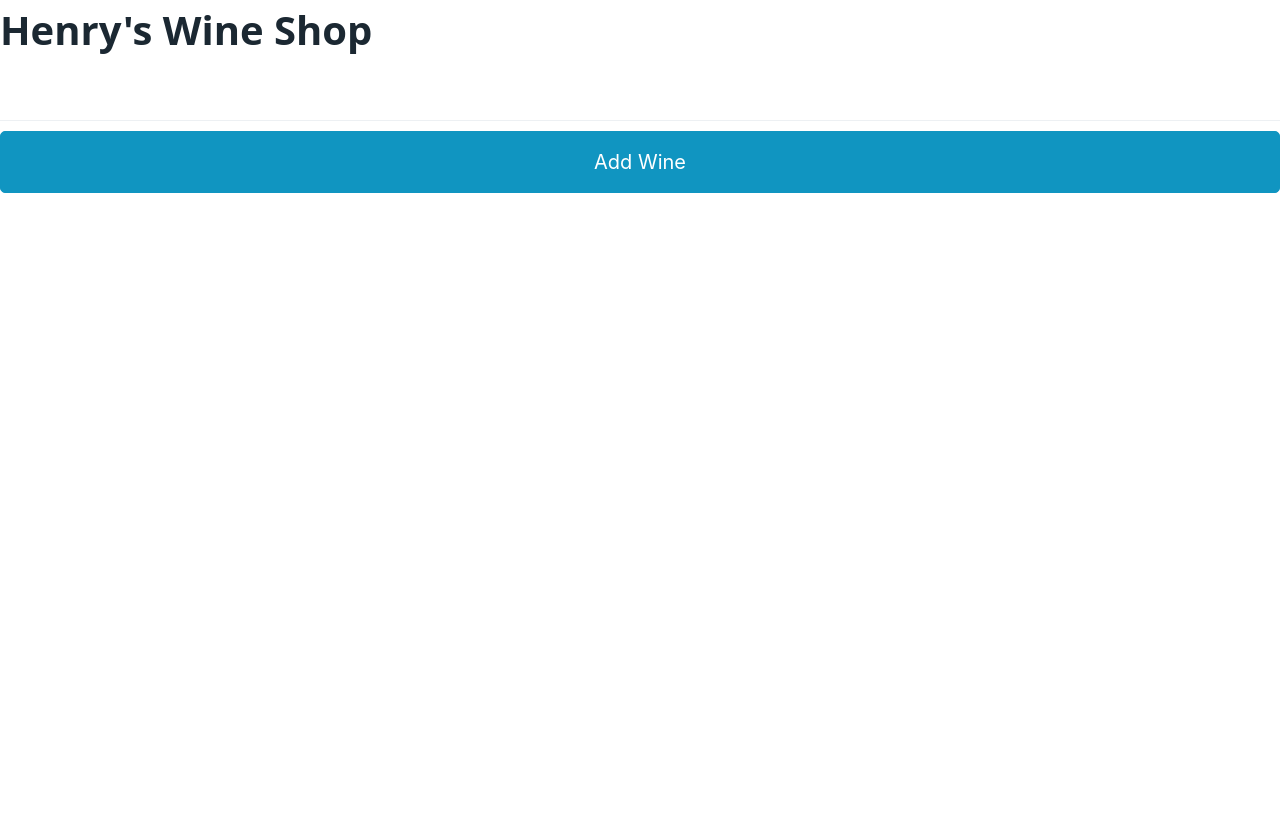
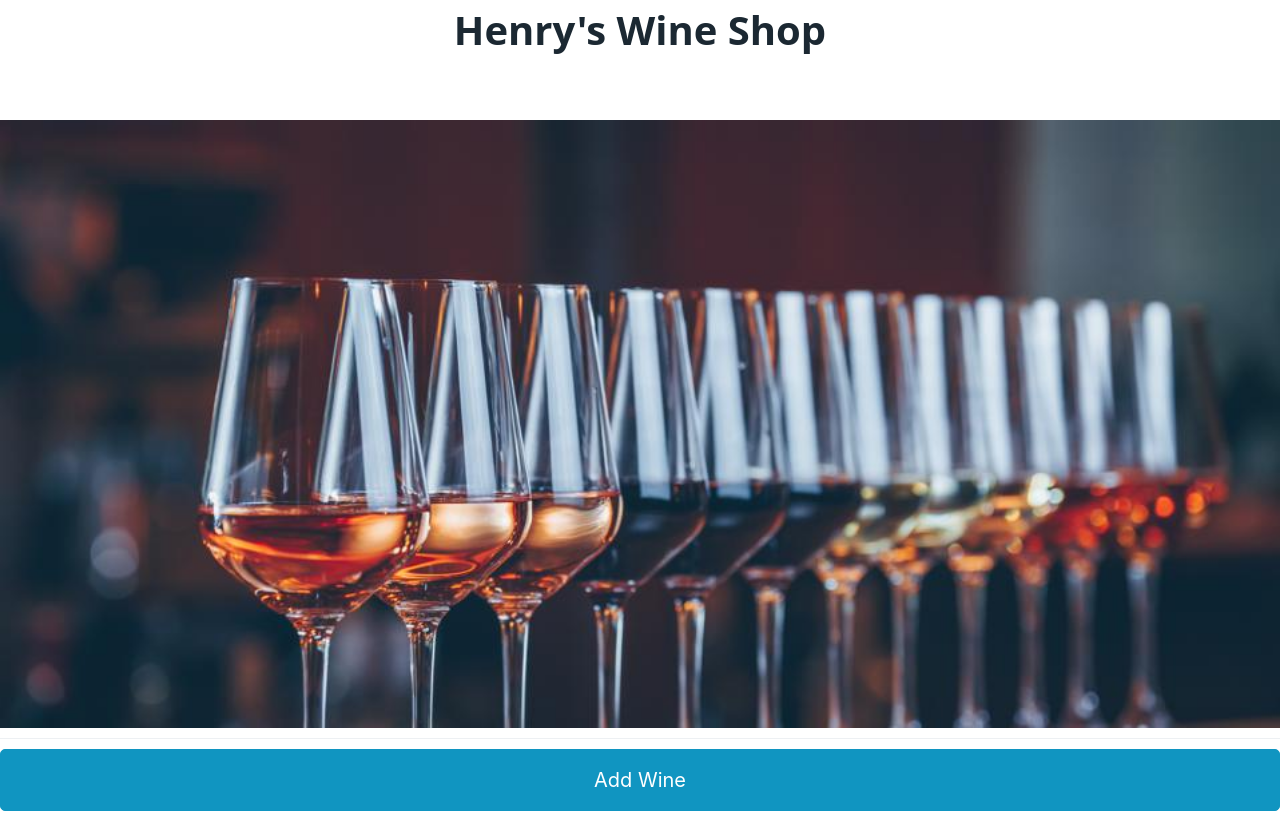
Before and after one commit to hbsullivan/inventory-tracker, a React (Create React App) app: page / in a window 1280 px wide. Before the commit the page ends 800 px from the top, so only its background shows below. Built offline with nearby package versions, Linux system fonts and the light colour scheme.

Commit message:
add image to header

```diff
--- a/src/components/Header.js
+++ b/src/components/Header.js
@@ -1,9 +1,11 @@
 import React from "react";
+import wineImage from "./../img/wine-row.jpeg";
 
 export default function Header() {
   return(
     <React.Fragment>
-      <h1>Henry's Wine Shop</h1>
+      <h1 style={{textAlign: "center"}}>Henry's Wine Shop</h1>
+      <img src={wineImage} alt='picture of wine' style={{width:"100%"}}/>
     </React.Fragment>
   );
 }
```
Also changed, not shown: src/img/wine-row.jpeg (added).
